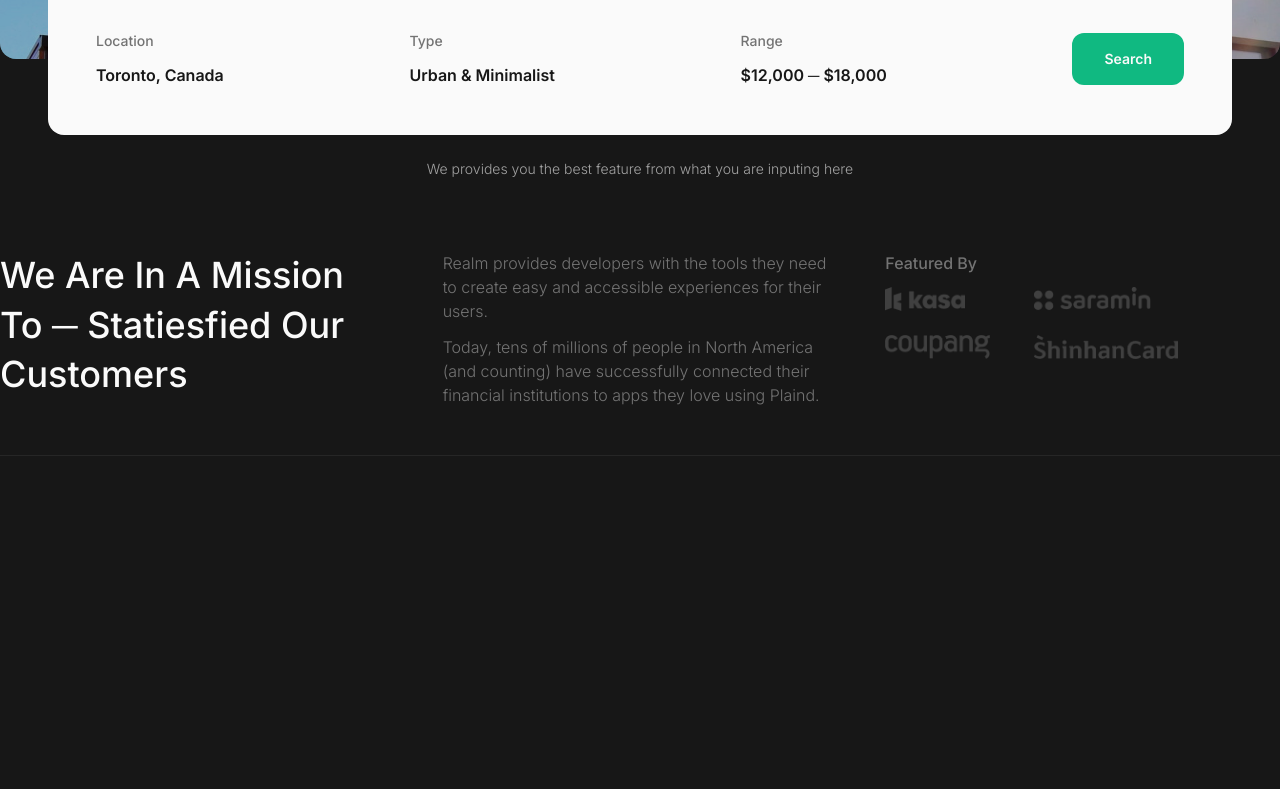
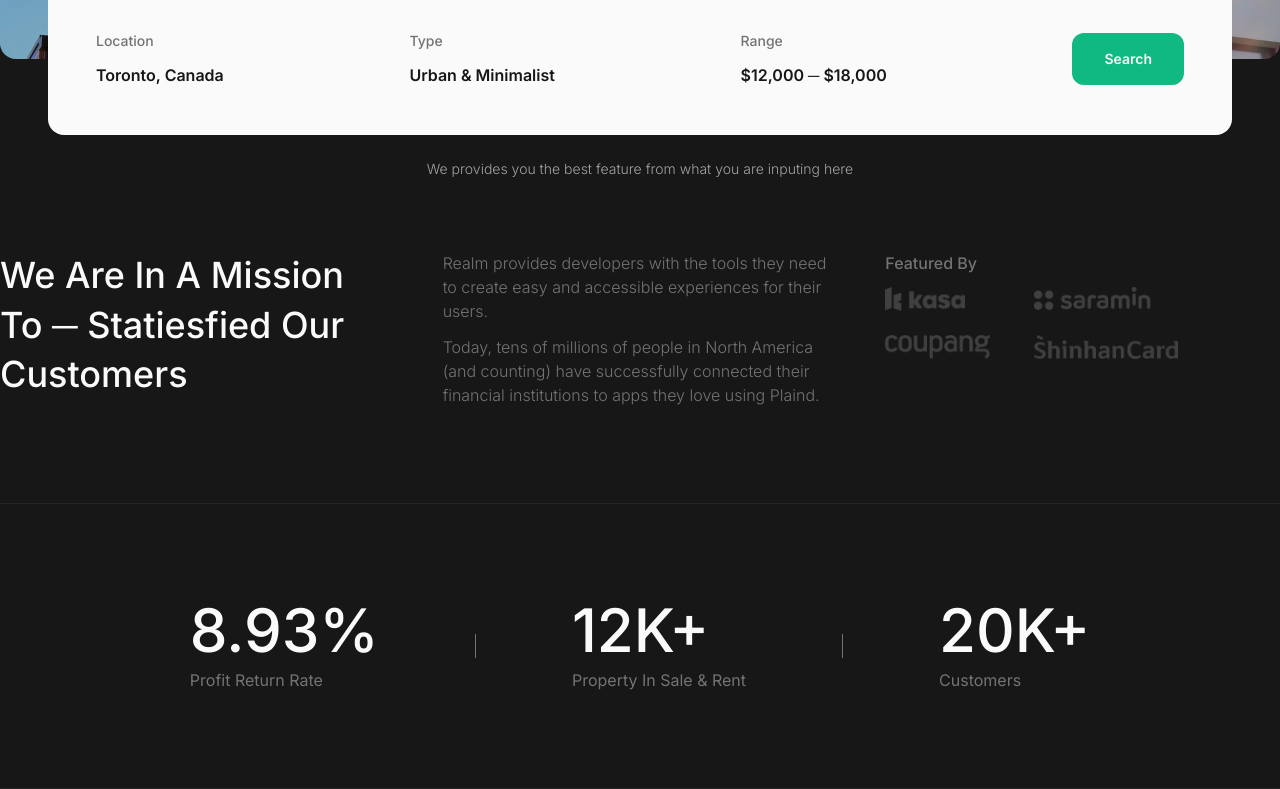
Before and after one commit to yeqie/realm-estate-website, a React (Create React App) app: page / in a window 1280 px wide. Shown: the part 553-1342 px from the top of the page. Before the commit the page ends 1009 px from the top, so only its background shows below. Built offline with nearby package versions, Linux system fonts and the light colour scheme.

Commit message:
Created Stats section

```diff
--- a/src/App.js
+++ b/src/App.js
@@ -1,6 +1,7 @@
 import Navbar from './components/Navbar'
 import Hero from './sections/Hero'
 import About from './sections/About'
+import Stats from './sections/Stats'
 
 const App = () => {
   return (
@@ -8,6 +9,7 @@ const App = () => {
       <Navbar />
       <Hero />
       <About />
+      <Stats />
     </div>
   )
 }
--- a/src/sections/About.js
+++ b/src/sections/About.js
@@ -4,7 +4,7 @@ import CoupangLogo from '../resources/sponsors/coupang.png'
 import ShinhancardLogo from '../resources/sponsors/shinhancard.png'
 
 const About = () => (
-  <section className="grid md:grid-cols-3 gap-6 md:gap-12 border-b border-neutral-800 pb-12">
+  <section className="grid md:grid-cols-3 gap-6 md:gap-12 border-b border-neutral-800 pb-12 md:pb-24">
     <div>
       <h2 className="text-xl md:text-4xl text-neutral-50 font-medium leading-tight md:leading-snug">We Are In A Mission <br className="hidden md:block" /> To ─ Statiesfied Our Customers</h2>
     </div>
--- /dev/null
+++ b/src/sections/Stats.js
@@ -0,0 +1,20 @@
+const Stats = () => (
+  <section className="flex justify-between md:justify-center items-start md:items-center gap-6 md:gap-24 border-b border-neutral-800 py-12 md:py-24">
+    <div className="flex flex-col gap-2">
+      <span className="text-2xl md:text-6xl font-medium">8.93%</span>
+      <span className="text-xs md:text-base text-neutral-500">Profit Return Rate</span>
+    </div>
+    <span className="hidden md:block w-px h-6 bg-neutral-500"></span>
+    <div className="flex flex-col gap-2">
+      <span className="text-2xl md:text-6xl font-medium">12K+</span>
+      <span className="text-xs md:text-base text-neutral-500">Property In Sale & Rent</span>
+    </div>
+    <span className="hidden md:block w-px h-6 bg-neutral-500"></span>
+    <div className="flex flex-col gap-2">
+      <span className="text-2xl md:text-6xl font-medium">20K+</span>
+      <span className="text-xs md:text-base text-neutral-500">Customers</span>
+    </div>
+  </section>
+)
+
+export default Stats
```
